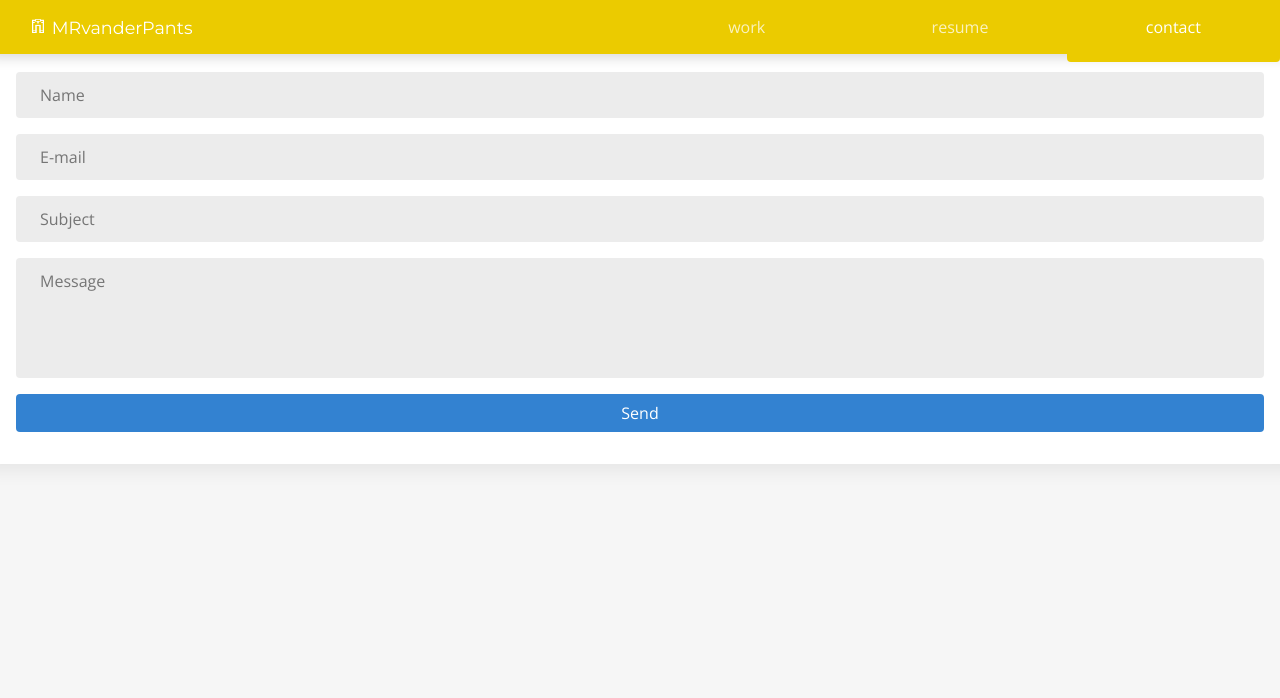
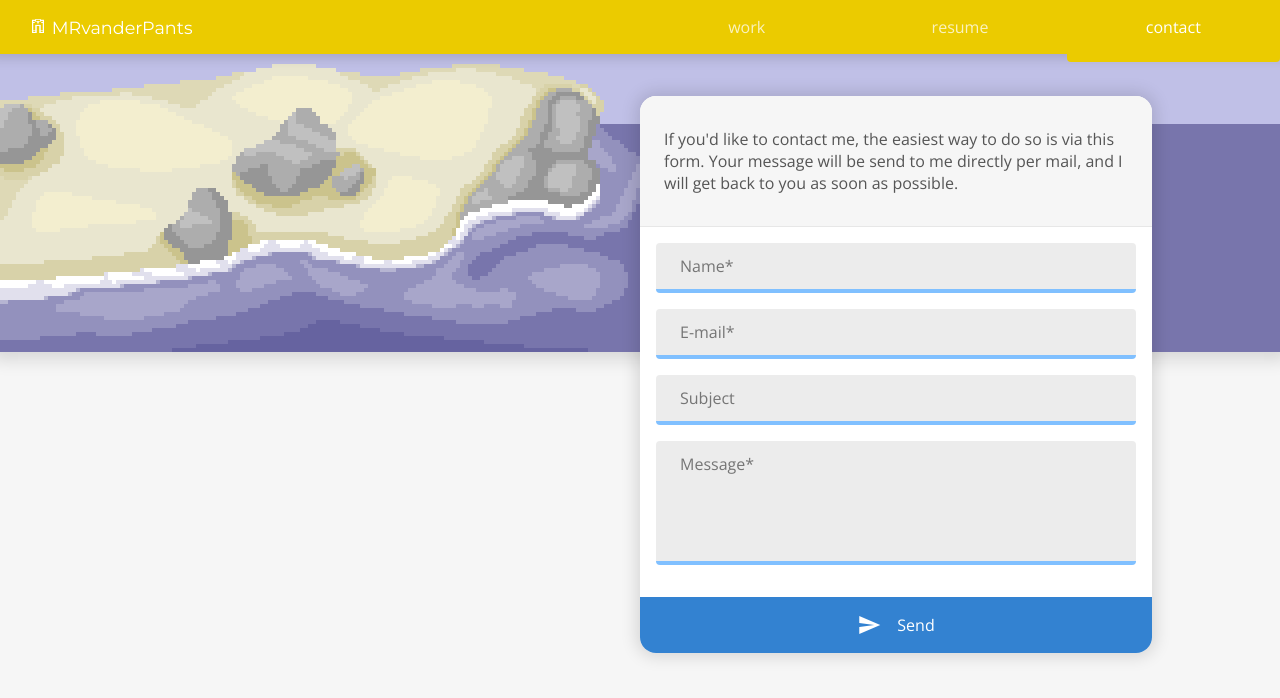
Before and after one commit to MRvanderPants/jsrpg, an Angular app: page /contact in a window 1280 px wide. Shown: the top 698 px of the page. Built offline with nearby package versions, Linux system fonts and the light colour scheme.

Commit message:
Progress on resume and contact page

```diff
--- a/src/app/components/controller/controller.component.html
+++ b/src/app/components/controller/controller.component.html
@@ -37,5 +37,3 @@
     </app-debug>
 
 </section>
-
-<div class="lower-border"></div>
--- a/src/app/components/controller/controller.component.scss
+++ b/src/app/components/controller/controller.component.scss
@@ -51,19 +51,6 @@
     }
 }
 
-.lower-border {
-
-    background-color: var(--col-white);
-    border-top: 1px solid var(--col-border);
-    height: 1rem;
-    position: relative;
-    z-index: 1;
-
-    -webkit-box-shadow: 0 -0.5rem 1rem 0 #00000015;
-    -moz-box-shadow:    0 -0.5rem 1rem 0 #00000015;
-    box-shadow:         0 -0.5rem 1rem 0 #00000015;
-}
-
 
 @media screen and (min-width: 640px) {
 
--- a/src/app/components/game/game.component.scss
+++ b/src/app/components/game/game.component.scss
@@ -3,8 +3,10 @@
     align-items: flex-end;
     background: var(--col-beige-lighter) url('/assets/background.png');
     background-position: center bottom;
+    background-repeat: no-repeat;
+    background-size: auto 100%;
     display: flex;
-    height: 40vh;
+    height: 20rem;
     justify-content: center;
     margin-bottom: -2rem;
     position: relative;
@@ -21,3 +23,10 @@
         width: 80%;
     }
 }
+
+@media screen and (min-width: 640px) {
+
+    .game {
+        background-size: 100% auto;
+    }
+}
--- a/src/app/components/header/header.component.scss
+++ b/src/app/components/header/header.component.scss
@@ -55,6 +55,7 @@
         padding: 0.25rem 1rem;
         position: relative;
         text-align: center;
+        transition: opacity .2s;
         width: 33%;
     }
 
--- a/src/app/pages/contact/contact.component.html
+++ b/src/app/pages/contact/contact.component.html
@@ -1,12 +1,18 @@
 <section class="contact">
 
   <form id="contact-form" class="contact-form" [formGroup]="contactForm" (ngSubmit)="submit()">
+
+    <div class="contract__description">
+      If you'd like to contact me, the easiest way to do so is via this form. Your message will be send to me directly per mail, and I will get back to you as soon as possible.
+    </div>
+
+    <div class="contract__input-wrapper">
 
       <div class="contact-form__input">
         <input
           class="contact-form__input__text"
           type="text"
-        placeholder="Name"
+          placeholder="Name*"
           formControlName="name">
       </div>
 
@@ -14,7 +20,7 @@
         <input
           class="contact-form__input__text"
           type="text"
-        placeholder="E-mail"
+          placeholder="E-mail*"
           formControlName="email">
       </div>
 
@@ -30,12 +36,20 @@
         <textarea
           class="contact-form__input__area"
           type="text"
-        placeholder="Message"
+          placeholder="Message*"
           formControlName="message">
         </textarea>
       </div>
 
-    <button class="contact-form__submit" type="submit">
+    </div>
+
+    <button
+      class="contact-form__submit"
+      [class.disabled]="false"
+      type="submit">
+        <i class="material-icons contact-form__submit__icon">
+          send
+        </i>
       Send
     </button>
 
--- a/src/app/pages/contact/contact.component.scss
+++ b/src/app/pages/contact/contact.component.scss
@@ -5,17 +5,118 @@
         background-color: var(--col-beige-lightest);
         display: flex;
         flex-direction: column;
-        padding: 2rem 1rem;
 
         -webkit-box-shadow: 0 -0.5rem 1rem 1rem #00000010;
         -moz-box-shadow:    0 -0.5rem 1rem 1rem #00000010;
         box-shadow:         0 -0.5rem 1rem 1rem #00000010;
+
+        .contract__description {
+            background-color: var(--col-grey-lightest);
+            border-bottom: 1px solid var(--col-border-light);
+            color: var(--col-grey-darker);
+            padding: 2rem 1.5rem;
+        }
+
+        .contract__input-wrapper {
+
+            padding: 0.5rem 1rem 1rem 1rem;
 
             .contact-form__input {
 
                 display: flex;
                 flex-direction: column;
                 padding: 0.5rem 0;
+
+                .contact-form__input__text {
+                    background-color: var(--col-grey-lighter);
+                    border: none;
+                    border-bottom: 0.25rem solid var(--col-blue-lighter);
+                    border-radius: 0.25rem;
+                    font-size: 1rem;
+                    padding: 0.75rem 1.5rem;
+                    transition: border-bottom 0.5s;
+                }
+
+                .contact-form__input__area {
+                    background-color: var(--col-grey-lighter);
+                    border: none;
+                    border-bottom: 0.25rem solid var(--col-blue-lighter);
+                    border-radius: 0.25rem;
+                    font-size: 1rem;
+                    height: 6rem;
+                    margin-bottom: 0.5rem;
+                    padding: 0.75rem 1.5rem;
+                    resize: none;
+                    transition: border-bottom 0.5s;
+                }
+
+                .contact-form__input__text:focus,
+                .contact-form__input__area:focus {
+                    border-bottom: 0.25rem solid var(--col-succes);
+                }
+            }
+        }
+
+        .contact-form__submit {
+
+            align-items: center;
+            background-color: var(--col-blue-darker);
+            border: none;
+            color: var(--col-beige-lightest);
+            display: flex;
+            font-size: 1rem;
+            justify-content: center;
+            transition: background-color 0.2s;
+            padding: 0.75rem 1.5rem;
+
+            .contact-form__submit__icon {
+                margin-right: 1rem;
+            }
+        }
+
+        .contact-form__submit:hover {
+            background-color: var(--col-blue-darkest);
+            cursor: pointer;
+        }
+
+        .disabled,
+        .disabled:hover {
+            background-color: var(--col-grey-medium);
+            cursor: default;
+        }
+    }
+}
+
+@media screen and (min-width: 640px) {
+
+    .contact {
+
+        background: var(--col-blue-desaturated) url('assets/gfx/scape[2].png');
+        background-position: bottom;
+        background-repeat: no-repeat;
+        background-size: 100% auto;
+        height: 16rem;
+        padding-top: 4rem;
+        position: relative;
+
+        -webkit-box-shadow: 0 0 1rem 0.5rem #00000020;
+        -moz-box-shadow:    0 0 1rem 0.5rem #00000020;
+        box-shadow:         0 0 1rem 0.5rem #00000020;
+
+        .contact-form {
+
+            border-radius: 1rem;
+            padding: 0;
+            overflow: hidden;
+            position: absolute;
+            left: 50%;
+            width: 40%;
+
+            -webkit-box-shadow: 0 0 1rem 0.25rem #00000020;
+            -moz-box-shadow:    0 0 1rem 0.25rem #00000020;
+            box-shadow:         0 0 1rem 0.25rem #00000020;
+
+            .contract__input-wrapper {
 
                 .contact-form__input__text {
                     background-color: var(--col-grey-lighter);
@@ -31,23 +132,14 @@
                     border-radius: 0.25rem;
                     font-size: 1rem;
                     height: 6rem;
-                margin-bottom: 0.5rem;
                     padding: 0.75rem 1.5rem;
                     resize: none;
                 }
             }
 
             .contact-form__submit {
-            background-color: var(--col-blue-darker);
-            border: none;
-            border-radius: 0.25rem;
-            color: var(--col-beige-lightest);
-            font-size: 1rem;
-            padding: 0.5rem 1.5rem;
+                padding: 1rem 1.5rem !important;
             }
         }
     }
-
-@media screen and (min-width: 640px) {
-
 }
--- a/src/app/pages/demo/demo.component.html
+++ b/src/app/pages/demo/demo.component.html
@@ -1 +1,7 @@
 <app-controller></app-controller>
+
+<section class="demo__content">
+    <h2 class="demo__content__title">
+        So it's a game, what's so special about it?
+    </h2>
+</section>
--- a/src/app/pages/demo/demo.component.scss
+++ b/src/app/pages/demo/demo.component.scss
@@ -0,0 +1,19 @@
+.demo__content {
+
+    background-color: var(--col-blue-darker);
+    border-top: 1rem solid var(--col-beige-lightest);
+    height: 20rem;
+    position: relative;
+    z-index: 1;
+
+    -webkit-box-shadow: 0 0 1rem 0.5rem #00000020;
+    -moz-box-shadow:    0 0 1rem 0.5rem #00000020;
+    box-shadow:         0 0 1rem 0.5rem #00000020;
+
+    .demo__content__title {
+
+        color: var(--col-beige-lightest);
+        font-family: 'Montserrat', sans-serif;
+        font-weight: normal;
+    }
+}
--- a/src/app/pages/resume/resume.component.html
+++ b/src/app/pages/resume/resume.component.html
@@ -6,6 +6,18 @@
       If you keep your feet firmly on the ground, you'll have trouble putting on your pants
       <i class="material-icons resume__hero__quote">format_quote</i>
     </h1>
+  </section>
+
+  <section class="resume__content">
+
+    <div class="resume__content__line">
+      Hi, I'm Sjoerd,
+    </div>
+
+    <div class="resume__content__line">
+      I'm a Javascript developer and video game enthousiast from the Netherlands. My main driving factor is to make cool stuff. Whether it's websites, games or music, I'm most happy when I'm busy.
+    </div>
+
   </section>
 
   <section class="resume__timeline">
--- a/src/app/pages/resume/resume.component.scss
+++ b/src/app/pages/resume/resume.component.scss
@@ -3,7 +3,10 @@
     .resume__hero {
 
         align-items: center;
-        background-color: var(--col-blue-darker);
+        background: var(--col-blue-darker) url('assets/gfx/scape[1].png');
+        background-position: bottom;
+        background-repeat: no-repeat;
+        background-size: auto 100%;
         display: flex;
         flex-direction: column;
         height: 20rem;
@@ -11,12 +14,16 @@
 
         .resume__hero__title {
 
+            background-color: #00000050;
+            border-radius: 0.5rem;
             color: var(--col-beige-lightest);
             font-family: 'Montserrat', sans-serif;
             font-size: 1.5rem;
             font-weight: normal;
             margin: 0 2rem;
+            padding: 1rem;
             text-align: center;
+            text-shadow: 0 0 1rem #000000;
 
             .resume__hero__quote:last-of-type {
 
@@ -30,13 +37,34 @@
         }
     }
 
+    .resume__content {
+
+        padding: 2rem 1rem;
+
+        .resume__content__line {
+            color: var(--col-grey-medium);
+            padding: 0.5rem 0;
+            margin-left: 1rem;
+        }
+
+        .resume__content__line:first-of-type {
+            color: var(--col-grey-darker);
+            margin-left: 0;
+        }
+
+        .resume__content__line:first-of-type:after {
+            background-color: var(--col-yellow);
+            content: '';
+            display: block;
+            height: 0.25rem;
+            margin-top: 0.5rem;
+            width: 2.5rem;
+        }
+    }
+
     .resume__timeline {
 
         padding-top: 1rem;
-
-        -webkit-box-shadow: 0 0 1.5rem 1rem #00000015;
-        -moz-box-shadow:    0 0 1.5rem 1rem #00000015;
-        box-shadow:         0 0 1.5rem 1rem #00000015;
 
         .resume__timeline__wrapper {
 
@@ -161,9 +189,18 @@
 
         .resume__hero {
 
+            background-size: 100% auto;
+
             .resume__hero__title {
                 width: 50%;
             }
+        }
+
+        .resume__content {
+            margin: auto;
+            padding-bottom: 1rem;
+            padding-top: 3rem;
+            width: 60%;
         }
 
         .resume__timeline {
--- a/src/app/services/classes.service.ts
+++ b/src/app/services/classes.service.ts
@@ -36,7 +36,7 @@ export class Classes {
         + 'portfolio of local game and -web  enthousiast '
         + 'of Sjoerd "MRvanderPants" van den Broek. Feel '
         + 'free to try your hand at programming an AI in '
-        + 'this game I created.'
+        + 'this short game.'
       );
     };
 
--- a/src/styles/variables.scss
+++ b/src/styles/variables.scss
@@ -16,6 +16,7 @@
     --col-yellow-darkest: #c68300;
 
     --col-blue-lightest: #b7dbff;
+    --col-blue-desaturated: #c0c0e7;
     --col-blue-lighter: #80c0ff;
     --col-blue: #4aa5ff;
     --col-blue-darker: #3382d1;
@@ -28,7 +29,9 @@
     --col-beige-darkest: #e0d9b4;
 
     --col-border: #dfdfdf;
+    --col-border-light: #e7e7e7;
     --col-danger: #ff1f1f;
+    --col-succes: #56d147;
 }
 
 .honeyFade {
```
Also changed, not shown: src/assets/gfx/scape[1].png (added), src/assets/gfx/scape[2].png (added). Lines whose indentation alone changed are shown as unchanged.
